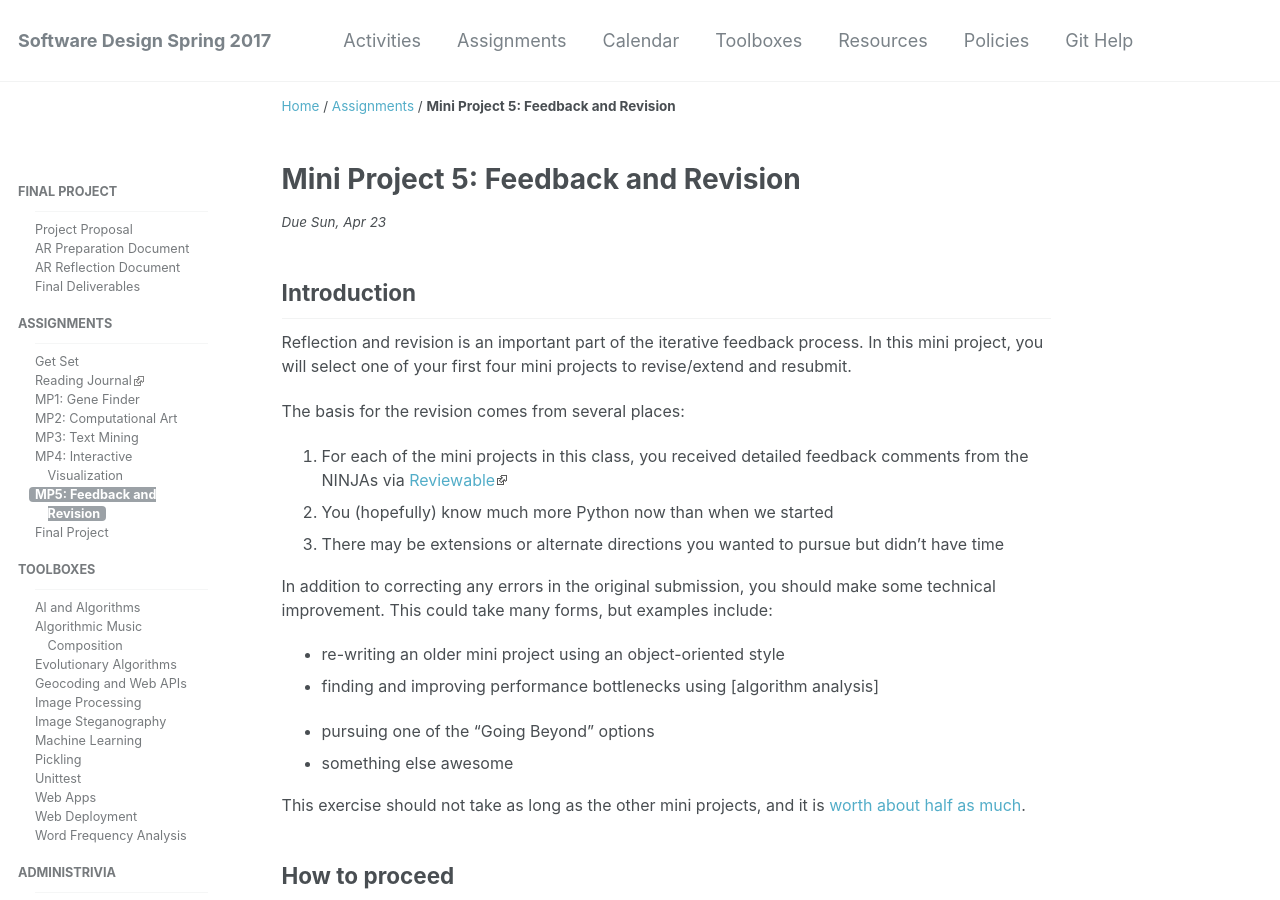
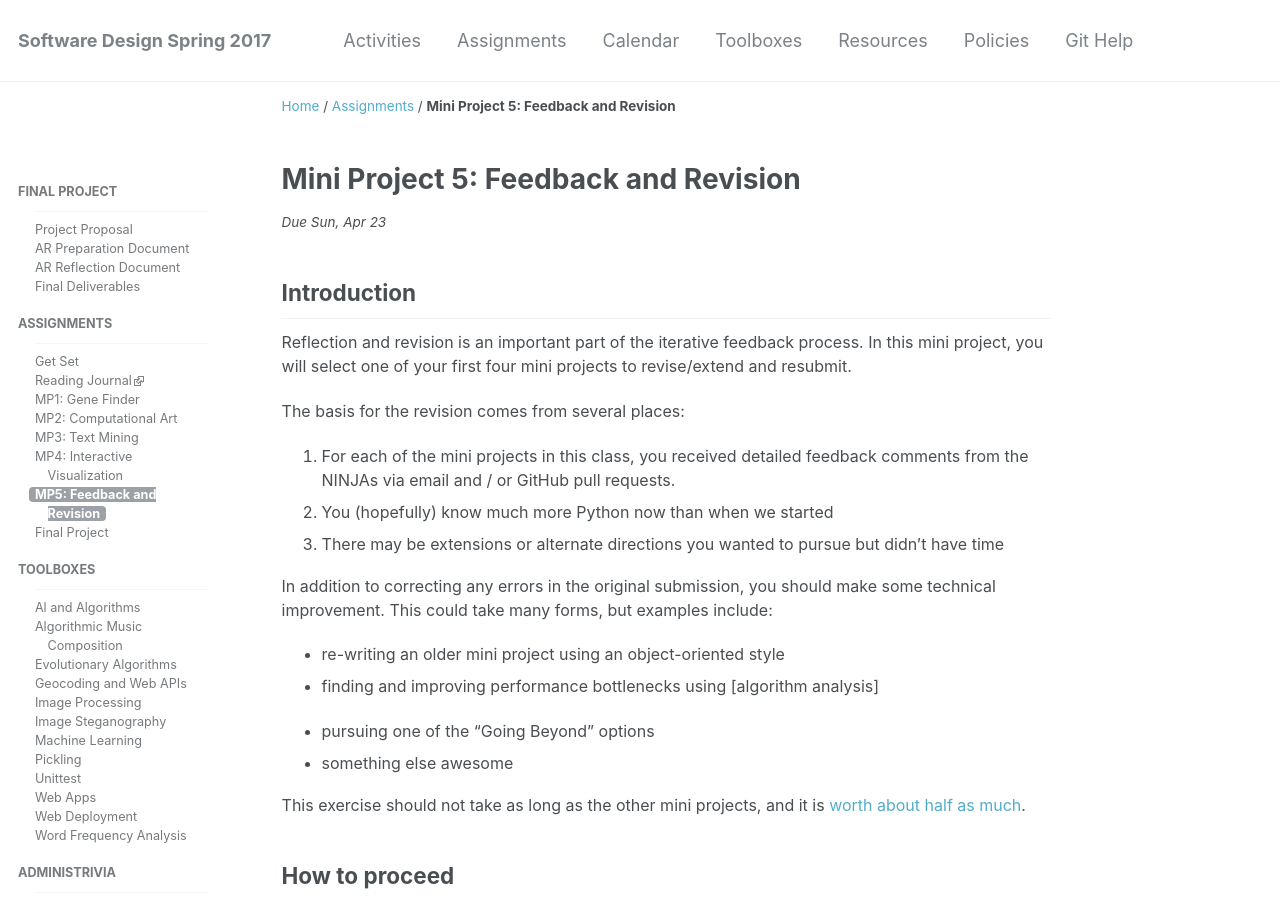
Before and after one commit to sd17spring/sd17spring.github.io, a Jekyll site: the page built from _assignments/mini-project-5-feedback-and-revision.md, in a window 1280 px wide and 900 px high. Built offline with Jekyll 4.4.1, drawn with Linux system fonts in a browser that asks for light colours.

Commit message:
MP5 reviewable → GitHub PR

```diff
--- a/_assignments/mini-project-5-feedback-and-revision.md
+++ b/_assignments/mini-project-5-feedback-and-revision.md
@@ -17,7 +17,7 @@ projects to revise/extend and resubmit.
 
 The basis for the revision comes from several places:
 
-1. For each of the mini projects in this class, you received detailed feedback comments from the NINJAs via [Reviewable](https://reviewable.io/)
+1. For each of the mini projects in this class, you received detailed feedback comments from the NINJAs via email and / or GitHub pull requests.
 2. You (hopefully) know much more Python now than when we started
 3. There may be extensions or alternate directions you wanted to pursue but didn't have time
 
```
